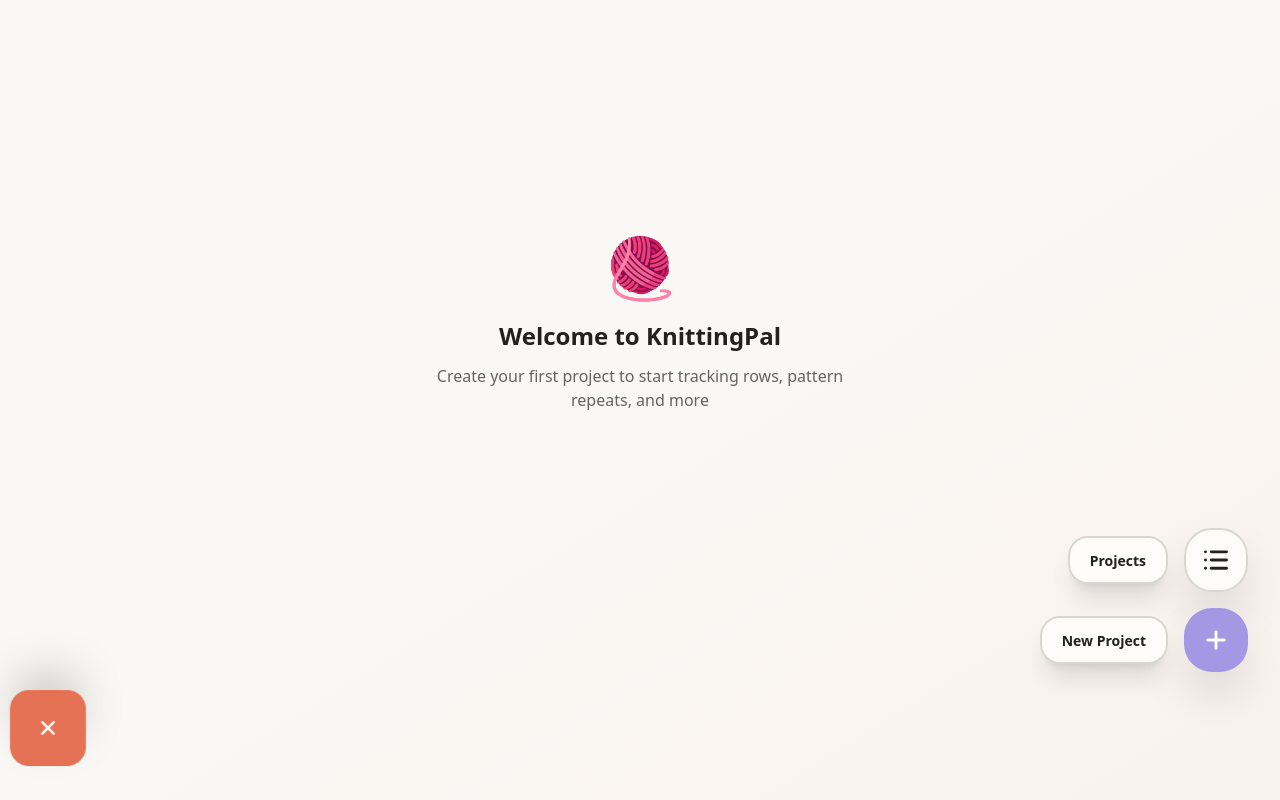
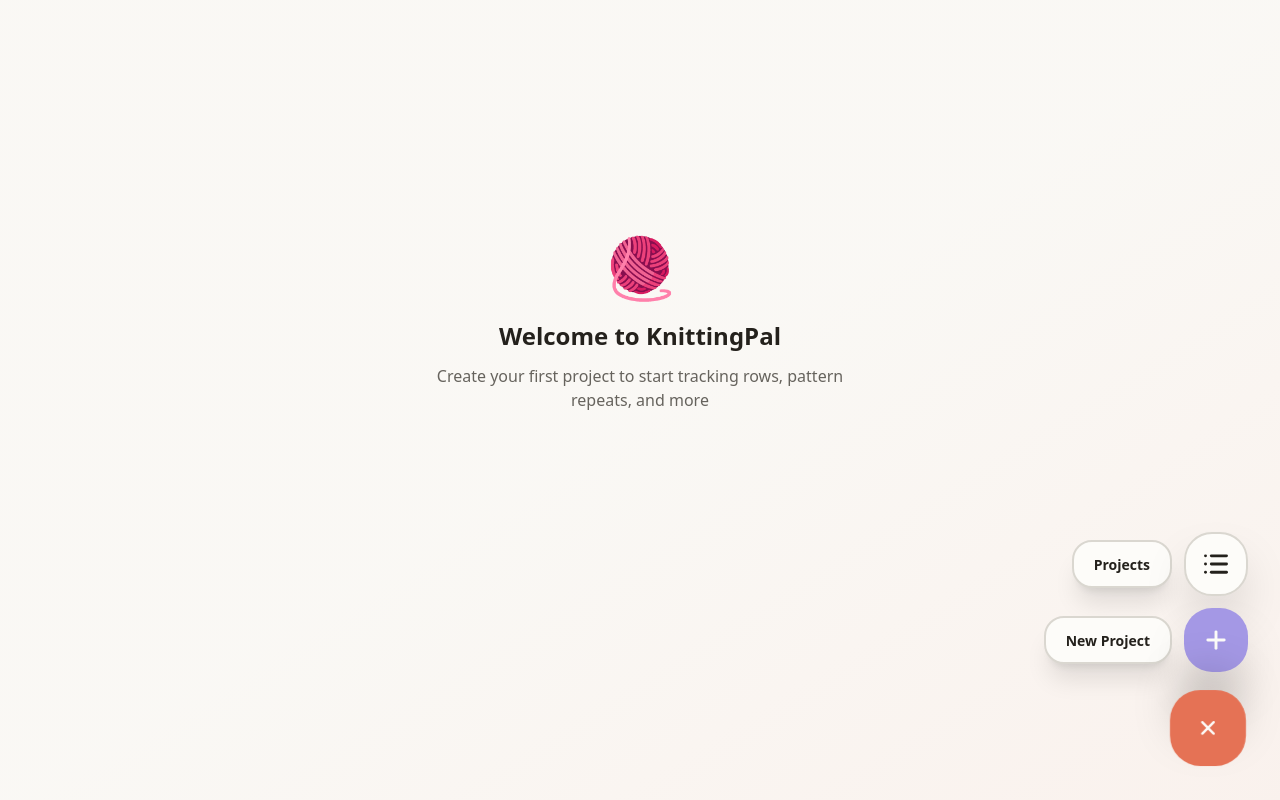
Before and after one commit to ReynkeDeVos/knitra, a Next.js app: page / in a window 1280 px wide. Both pictures are taken after a click on the button "Open menu". Built offline with nearby package versions, Linux system fonts and the light colour scheme.

Commit message:
add more button fixes

```diff
--- a/components/fab-menu.tsx
+++ b/components/fab-menu.tsx
@@ -31,31 +31,31 @@ export function FabMenu({
   };
 
   return (
-    <div className="fixed bottom-2 left-2 sm:right-8 sm:bottom-8">
+    <div className="fixed bottom-4 right-4 z-50 flex flex-col items-end gap-4 sm:bottom-8 sm:right-8">
       {/* Menu items - appear above FAB when expanded with stagger animation */}
       <div
-        className={`mb-4 flex flex-col gap-4 transition-all duration-500 ease-out ${
+        className={`flex flex-col items-end gap-3 transform-gpu transition-all duration-400 ease-out ${
           isExpanded
-            ? "translate-y-0 opacity-100"
-            : "pointer-events-none translate-y-8 opacity-0"
+            ? "pointer-events-auto translate-y-0 opacity-100"
+            : "pointer-events-none translate-y-3 opacity-0"
         }`}
       >
         {/* Projects button */}
         <div
-          className={`flex flex-row-reverse items-center justify-start gap-4 transition-all duration-500 sm:flex-row sm:justify-end ${
+          className={`flex items-center gap-3 transform-gpu transition-all duration-400 ease-out ${
             isExpanded
-              ? "translate-x-0 opacity-100 delay-100"
-              : "-translate-x-8 opacity-0 sm:translate-x-8"
+              ? "translate-y-0 scale-100 opacity-100 delay-75"
+              : "translate-y-3 scale-95 opacity-0"
           }`}
         >
-          <div className="bg-card border-border rounded-[20px] border-2 px-5 py-2.5 shadow-xl backdrop-blur-sm">
-            <span className="text-foreground text-sm font-semibold">
+          <div className="bg-card border-border rounded-[20px] border px-4 py-2 shadow-lg sm:border-2 sm:px-5 sm:py-2.5 sm:shadow-xl">
+            <span className="text-foreground text-sm font-semibold leading-none">
               Projects
             </span>
           </div>
           <button
             onClick={handleProjectsClick}
-            className={`flex h-16 w-16 items-center justify-center rounded-[28px] shadow-2xl transition-all duration-300 hover:scale-105 active:scale-95 ${
+            className={`flex h-16 w-16 items-center justify-center rounded-[28px] shadow-xl transition-transform duration-200 hover:scale-105 active:scale-95 sm:shadow-2xl ${
               showProjects
                 ? "bg-secondary text-secondary-foreground hover:shadow-secondary/30"
                 : "bg-card border-border text-foreground hover:bg-accent border-2"
@@ -68,20 +68,20 @@ export function FabMenu({
 
         {/* New project button */}
         <div
-          className={`flex flex-row-reverse items-center justify-start gap-4 transition-all duration-500 sm:flex-row sm:justify-end ${
+          className={`flex items-center gap-3 transform-gpu transition-all duration-400 ease-out ${
             isExpanded
-              ? "translate-x-0 opacity-100 delay-200"
-              : "-translate-x-8 opacity-0 sm:translate-x-8"
+              ? "translate-y-0 scale-100 opacity-100 delay-150"
+              : "translate-y-3 scale-95 opacity-0"
           }`}
         >
-          <div className="bg-card border-border rounded-[20px] border-2 px-5 py-2.5 shadow-xl backdrop-blur-sm">
-            <span className="text-foreground text-sm font-semibold">
+          <div className="bg-card border-border rounded-[20px] border px-4 py-2 shadow-lg sm:border-2 sm:px-5 sm:py-2.5 sm:shadow-xl">
+            <span className="text-foreground text-sm font-semibold leading-none">
               New Project
             </span>
           </div>
           <button
             onClick={handleNewProjectClick}
-            className="bg-tertiary text-tertiary-foreground hover:bg-tertiary/90 hover:shadow-tertiary/30 flex h-16 w-16 items-center justify-center rounded-[28px] shadow-2xl transition-all duration-300 hover:scale-105 active:scale-95"
+            className="bg-tertiary text-tertiary-foreground hover:bg-tertiary/90 hover:shadow-tertiary/30 flex h-16 w-16 items-center justify-center rounded-[28px] shadow-xl transition-transform duration-200 hover:scale-105 active:scale-95 sm:shadow-2xl"
             aria-label="New project"
           >
             <Plus className="h-7 w-7" strokeWidth={2.5} />
@@ -92,10 +92,10 @@ export function FabMenu({
       {/* Main FAB - toggles menu with expressive shape morphing */}
       <button
         onClick={toggleMenu}
-        className={`bg-primary text-primary-foreground hover:shadow-primary/40 flex h-20 w-20 items-center justify-center shadow-2xl transition-all duration-500 ease-out ${
+        className={`bg-primary text-primary-foreground hover:shadow-primary/40 flex h-20 w-20 items-center justify-center rounded-[32px] shadow-2xl transition-[transform,background,box-shadow] duration-300 ease-out ${
           isExpanded
-            ? "scale-95 rotate-180 rounded-[20px]"
-            : "scale-100 rotate-0 rounded-[32px] hover:scale-110 active:scale-95"
+            ? "scale-95 rotate-180 rounded-[24px]"
+            : "scale-100 rotate-0 hover:scale-110 active:scale-95"
         }`}
         aria-label={isExpanded ? "Close menu" : "Open menu"}
       >
--- a/components/ui/dialog.tsx
+++ b/components/ui/dialog.tsx
@@ -37,7 +37,7 @@ function DialogOverlay({
     <DialogPrimitive.Overlay
       data-slot="dialog-overlay"
       className={cn(
-        "data-[state=open]:animate-in data-[state=closed]:animate-out data-[state=closed]:fade-out-0 data-[state=open]:fade-in-0 fixed inset-0 z-50 bg-black/60 backdrop-blur-sm duration-200",
+        "data-[state=open]:animate-in data-[state=closed]:animate-out data-[state=closed]:fade-out-0 data-[state=open]:fade-in-0 fixed inset-0 z-50 bg-black/75 duration-150 sm:bg-black/60 sm:backdrop-blur-sm motion-reduce:animate-none",
         className,
       )}
       {...props}
@@ -59,7 +59,7 @@ function DialogContent({
       <DialogPrimitive.Content
         data-slot="dialog-content"
         className={cn(
-          "bg-card border-border data-[state=open]:animate-in data-[state=closed]:animate-out data-[state=closed]:fade-out-0 data-[state=open]:fade-in-0 data-[state=closed]:slide-out-to-top-[5%] data-[state=open]:slide-in-from-top-[5%] fixed top-[50%] left-[50%] z-50 grid w-full max-w-[calc(100%-2rem)] translate-x-[-50%] translate-y-[-50%] gap-6 rounded-[32px] border-2 p-8 shadow-2xl duration-200 sm:max-w-lg",
+          "bg-card border-border data-[state=open]:animate-in data-[state=closed]:animate-out data-[state=closed]:fade-out-0 data-[state=open]:fade-in-0 data-[state=closed]:slide-out-to-top-[5%] data-[state=open]:slide-in-from-top-[5%] fixed top-1/2 left-1/2 z-50 grid w-full max-w-[calc(100%-2rem)] -translate-x-1/2 -translate-y-1/2 gap-6 rounded-3xl border p-6 shadow-xl duration-200 transform-gpu will-change-transform motion-reduce:animate-none sm:max-w-lg sm:rounded-[32px] sm:border-2 sm:p-8 sm:shadow-2xl",
           className,
         )}
         {...props}
```
